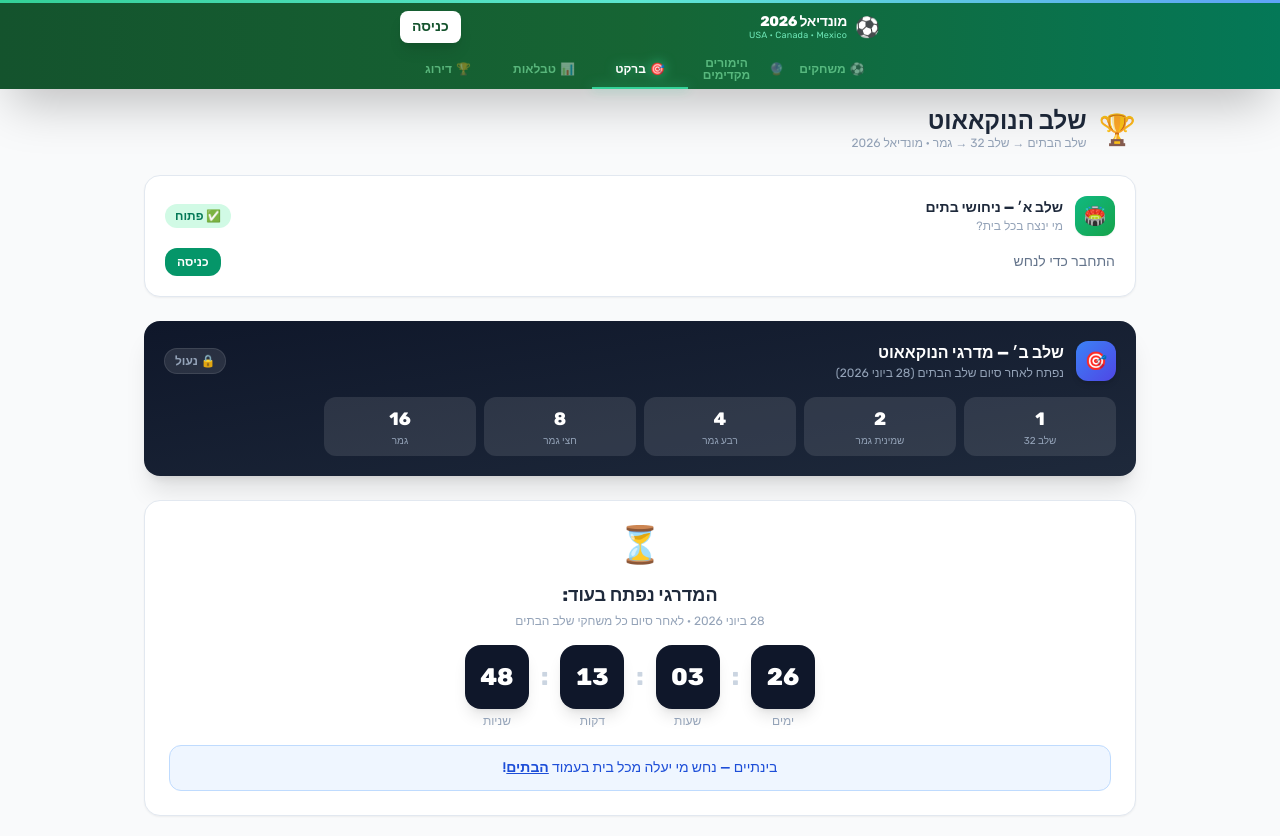
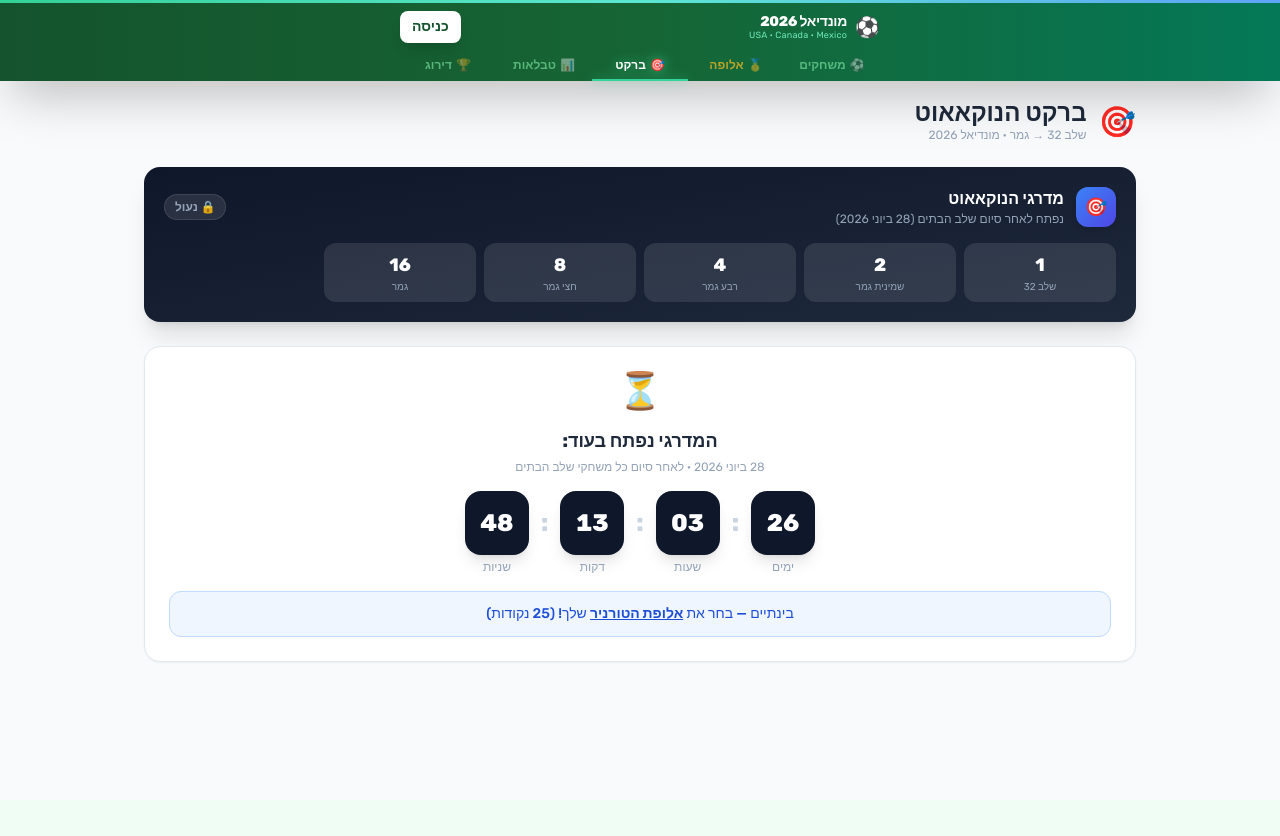
Before and after one commit to yobeer10-art/worldcup-betting, a React (Vite) app: page /bracket in a window 1280 px wide. After the commit the page ends 800 px from the top, so only its background shows below. Built offline with nearby package versions, Linux system fonts and the light colour scheme.

Commit message:
simplify: remove pre-tournament predictions

```diff
--- a/src/App.jsx
+++ b/src/App.jsx
@@ -1,15 +1,14 @@
 import { BrowserRouter, Navigate, Routes, Route } from 'react-router-dom'
-import { AuthProvider } from './context/AuthContext'
-import { AdminProvider } from './context/AdminContext'
-import AuthPage          from './pages/AuthPage'
-import HomePage          from './pages/HomePage'
-import MatchesPage       from './pages/MatchesPage'
-import PreTournamentPage from './pages/PreTournamentPage'
-import TablesPage        from './pages/TablesPage'
-import LeaderboardPage   from './pages/LeaderboardPage'
-import BracketPage       from './pages/BracketPage'
-import AdminPage         from './pages/AdminPage'
-import ChampionPage      from './pages/ChampionPage'
+import { AuthProvider }    from './context/AuthContext'
+import { AdminProvider }   from './context/AdminContext'
+import AuthPage            from './pages/AuthPage'
+import HomePage            from './pages/HomePage'
+import MatchesPage         from './pages/MatchesPage'
+import ChampionPage        from './pages/ChampionPage'
+import BracketPage         from './pages/BracketPage'
+import TablesPage          from './pages/TablesPage'
+import LeaderboardPage     from './pages/LeaderboardPage'
+import AdminPage           from './pages/AdminPage'
 
 export default function App() {
   return (
@@ -19,21 +18,21 @@
           <div className="min-h-screen bg-gray-50">
             <Routes>
               {/* ── Main routes ─────────────────────────── */}
-              <Route path="/"              element={<HomePage />}          />
-              <Route path="/matches"       element={<MatchesPage />}       />
-              <Route path="/pretournament" element={<PreTournamentPage />} />
-              <Route path="/bracket"       element={<BracketPage />}       />
-              <Route path="/tables"        element={<TablesPage />}        />
-              <Route path="/leaderboard"   element={<LeaderboardPage />}   />
-              <Route path="/auth"          element={<AuthPage />}          />
-              <Route path="/admin"         element={<AdminPage />}         />
+              <Route path="/"            element={<HomePage />}      />
+              <Route path="/matches"     element={<MatchesPage />}   />
+              <Route path="/champion"    element={<ChampionPage />}  />
+              <Route path="/bracket"     element={<BracketPage />}   />
+              <Route path="/tables"      element={<TablesPage />}    />
+              <Route path="/leaderboard" element={<LeaderboardPage />} />
+              <Route path="/auth"        element={<AuthPage />}      />
+              <Route path="/admin"       element={<AdminPage />}     />
 
-              {/* ── Legacy redirects (old URLs → new home) ─ */}
-              <Route path="/groups"   element={<Navigate to="/pretournament" replace />} />
-              <Route path="/champion" element={<Navigate to="/pretournament?s=champion" replace />} />
+              {/* ── Legacy / old URLs ────────────────────── */}
+              <Route path="/groups"        element={<Navigate to="/tables"   replace />} />
+              <Route path="/pretournament" element={<Navigate to="/champion" replace />} />
 
               {/* ── Catch-all ───────────────────────────── */}
-              <Route path="*"          element={<Navigate to="/matches" replace />} />
+              <Route path="*" element={<Navigate to="/matches" replace />} />
             </Routes>
           </div>
         </BrowserRouter>
--- a/src/components/Layout/Header.jsx
+++ b/src/components/Layout/Header.jsx
@@ -3,11 +3,11 @@
 import { useAdmin } from '../../context/AdminContext'
 
 const NAV = [
-  { to: '/matches',       label: 'משחקים',         icon: '⚽' },
-  { to: '/pretournament', label: 'הימורים מקדימים', icon: '🔮' },
-  { to: '/bracket',       label: 'ברקט',            icon: '🎯' },
-  { to: '/tables',        label: 'טבלאות',          icon: '📊' },
-  { to: '/leaderboard',   label: 'דירוג',           icon: '🏆' },
+  { to: '/matches',     label: 'משחקים', icon: '⚽' },
+  { to: '/champion',    label: 'אלופה',  icon: '🥇', gold: true },
+  { to: '/bracket',     label: 'ברקט',   icon: '🎯' },
+  { to: '/tables',      label: 'טבלאות', icon: '📊' },
+  { to: '/leaderboard', label: 'דירוג',  icon: '🏆' },
 ]
 
 export default function Header() {
@@ -17,10 +17,9 @@
 
   return (
     <header className="sticky top-0 z-50">
-      {/* Top accent line */}
+      {/* Accent line */}
       <div className="h-[3px] bg-gradient-to-r from-emerald-400 via-teal-300 to-blue-400" />
 
-      {/* Main bar */}
       <div className="bg-gradient-to-r from-green-900 via-green-800 to-emerald-700 shadow-2xl">
         <div className="max-w-lg mx-auto px-4">
 
@@ -38,7 +37,6 @@
               </div>
             </Link>
 
-            {/* User area */}
             <div className="flex items-center gap-1.5">
               {user ? (
                 <>
@@ -55,7 +53,7 @@
                   </span>
                   <button
                     onClick={signOut}
-                    className="text-xs bg-white/10 hover:bg-white/20 active:bg-white/30 text-white px-2 py-1.5 rounded-lg transition-colors border border-white/10"
+                    className="text-xs bg-white/10 hover:bg-white/20 text-white px-2 py-1.5 rounded-lg transition-colors border border-white/10"
                   >
                     יציאה
                   </button>
@@ -73,32 +71,39 @@
 
           {/* Nav tabs */}
           <nav className="flex">
-            {NAV.map(({ to, label, icon }) => {
-              const active = pathname === to || (to === '/pretournament' && ['/pretournament','/groups','/champion'].includes(pathname))
+            {NAV.map(({ to, label, icon, gold }) => {
+              const active = pathname === to
               return (
                 <Link
                   key={to}
                   to={to}
-                  className={`flex-1 flex flex-col sm:flex-row items-center justify-center gap-0.5 sm:gap-1 py-1.5 text-[9.5px] sm:text-xs font-semibold border-b-2 transition-all duration-200 ${
-                    active
-                      ? 'text-white border-emerald-400 drop-shadow-[0_0_6px_rgba(52,211,153,0.7)]'
-                      : 'text-green-300/60 border-transparent hover:text-white hover:border-green-500/40'
-                  }`}
+                  className={`flex-1 flex flex-col sm:flex-row items-center justify-center gap-0.5 sm:gap-1 py-1.5
+                    text-[10px] sm:text-xs font-semibold border-b-2 transition-all duration-200
+                    ${active
+                      ? gold
+                        ? 'text-amber-300 border-amber-400 drop-shadow-[0_0_6px_rgba(251,191,36,0.7)]'
+                        : 'text-white border-emerald-400 drop-shadow-[0_0_6px_rgba(52,211,153,0.7)]'
+                      : gold
+                        ? 'text-amber-400/70 border-transparent hover:text-amber-300 hover:border-amber-500/40'
+                        : 'text-green-300/60 border-transparent hover:text-white hover:border-green-500/40'
+                    }`}
                 >
                   <span className={`text-sm sm:text-xs ${active ? '' : 'opacity-70'}`}>{icon}</span>
-                  <span className="leading-none text-center">{label}</span>
+                  <span className="leading-none">{label}</span>
                 </Link>
               )
             })}
-            {/* Admin tab — only for admins */}
+
+            {/* Admin tab — admins only */}
             {isAdmin && (
               <Link
                 to="/admin"
-                className={`flex-1 flex flex-col sm:flex-row items-center justify-center gap-0.5 sm:gap-1 py-1.5 text-[9.5px] sm:text-xs font-semibold border-b-2 transition-all duration-200 ${
-                  pathname === '/admin'
+                className={`flex-1 flex flex-col sm:flex-row items-center justify-center gap-0.5 sm:gap-1 py-1.5
+                  text-[10px] sm:text-xs font-semibold border-b-2 transition-all duration-200
+                  ${pathname === '/admin'
                     ? 'text-amber-300 border-amber-400'
                     : 'text-amber-400/50 border-transparent hover:text-amber-300 hover:border-amber-500/40'
-                }`}
+                  }`}
               >
                 <span className="text-sm sm:text-xs opacity-70">🔐</span>
                 <span className="leading-none">ניהול</span>
--- a/src/pages/BracketPage.jsx
+++ b/src/pages/BracketPage.jsx
@@ -2,7 +2,6 @@
 import { Link } from 'react-router-dom'
 import { useAuth } from '../context/AuthContext'
 import { supabase } from '../lib/supabase'
-import { GROUPS, isPredictionLocked } from '../lib/groups'
 import Header from '../components/Layout/Header'
 import KnockoutMatchCard from '../components/Bracket/KnockoutMatchCard'
 import Spinner from '../components/UI/Spinner'
@@ -53,61 +52,6 @@
       <Digit n={mins}  label="דקות" />
       <span className="text-slate-300 text-2xl font-black pb-5">:</span>
       <Digit n={secs}  label="שניות" />
-    </div>
-  )
-}
-
-// ── Phase A summary card ──────────────────────────────────────
-function PhaseACard({ user }) {
-  const [predCount, setPredCount] = useState(null)
-  useEffect(() => {
-    if (!user) return
-    supabase.from('group_predictions').select('*', { count: 'exact', head: true })
-      .eq('user_id', user.id)
-      .then(({ count }) => setPredCount(count ?? 0))
-  }, [user])
-
-  const locked = isPredictionLocked()
-  return (
-    <div className="bg-white rounded-2xl border border-slate-200 shadow-sm p-5">
-      <div className="flex items-center gap-3 mb-3">
-        <div className="w-10 h-10 bg-gradient-to-br from-emerald-500 to-green-600 rounded-xl flex items-center justify-center text-lg shadow-sm">
-          🏟️
-        </div>
-        <div>
-          <h3 className="font-extrabold text-slate-800 text-sm">שלב א׳ — ניחושי בתים</h3>
-          <p className="text-xs text-slate-400">מי ינצח בכל בית?</p>
-        </div>
-        <span className={`mr-auto text-xs font-bold px-2.5 py-1 rounded-full ${
-          locked ? 'bg-slate-100 text-slate-500' : 'bg-emerald-100 text-emerald-700'
-        }`}>
-          {locked ? '🔒 נעול' : '✅ פתוח'}
-        </span>
-      </div>
-
-      {user ? (
-        <div className="flex items-center justify-between">
-          <p className="text-sm text-slate-600">
-            ניחשת{' '}
-            <span className="font-extrabold text-emerald-600 text-lg">{predCount ?? '…'}</span>
-            {' '}מתוך{' '}
-            <span className="font-bold">{GROUPS.length}</span> בתים
-          </p>
-          <Link
-            to="/groups"
-            className="text-xs bg-emerald-600 hover:bg-emerald-700 text-white font-bold px-3 py-1.5 rounded-xl transition-colors"
-          >
-            {locked || predCount === GROUPS.length ? 'צפה בבתים' : 'השלם ניחושים'}
-          </Link>
-        </div>
-      ) : (
-        <div className="flex items-center justify-between">
-          <p className="text-sm text-slate-500">התחבר כדי לנחש</p>
-          <Link to="/auth" className="text-xs bg-emerald-600 text-white font-bold px-3 py-1.5 rounded-xl">
-            כניסה
-          </Link>
-        </div>
-      )}
     </div>
   )
 }
@@ -219,26 +163,23 @@
 
         {/* Page title */}
         <div className="flex items-center gap-3">
-          <span className="text-3xl">🏆</span>
+          <span className="text-3xl">🎯</span>
           <div>
-            <h1 className="text-2xl font-extrabold text-slate-800 leading-none">שלב הנוקאאוט</h1>
+            <h1 className="text-2xl font-extrabold text-slate-800 leading-none">ברקט הנוקאאוט</h1>
             <p className="text-slate-400 text-xs mt-0.5">
-              שלב הבתים → שלב 32 → גמר · מונדיאל 2026
+              שלב 32 → גמר · מונדיאל 2026
             </p>
           </div>
         </div>
 
-        {/* Phase A */}
-        <PhaseACard user={user} />
-
-        {/* Phase B header */}
+        {/* Bracket header */}
         <div className="bg-gradient-to-br from-slate-900 to-slate-800 rounded-2xl p-5 text-white shadow-xl">
           <div className="flex items-center gap-3 mb-4">
             <div className="w-10 h-10 bg-gradient-to-br from-blue-500 to-indigo-600 rounded-xl flex items-center justify-center text-lg shadow-md">
               🎯
             </div>
             <div>
-              <h2 className="font-extrabold text-base">שלב ב׳ — מדרגי הנוקאאוט</h2>
+              <h2 className="font-extrabold text-base">מדרגי הנוקאאוט</h2>
               <p className="text-slate-400 text-xs">
                 נפתח לאחר סיום שלב הבתים (28 ביוני 2026)
               </p>
@@ -274,8 +215,9 @@
             </div>
             <Countdown />
             <div className="bg-blue-50 border border-blue-200 rounded-xl px-4 py-3 text-sm text-blue-700 font-medium">
-              בינתיים — נחש מי יעלה מכל בית בעמוד{' '}
-              <Link to="/groups" className="font-extrabold underline">הבתים</Link>!
+              בינתיים — בחר את{' '}
+              <Link to="/champion" className="font-extrabold underline">אלופת הטורניר</Link>
+              {' '}שלך! (25 נקודות)
             </div>
           </div>
         )}
```
Also changed, not shown: 5 other files (tests, documents, lock files or other folders).
